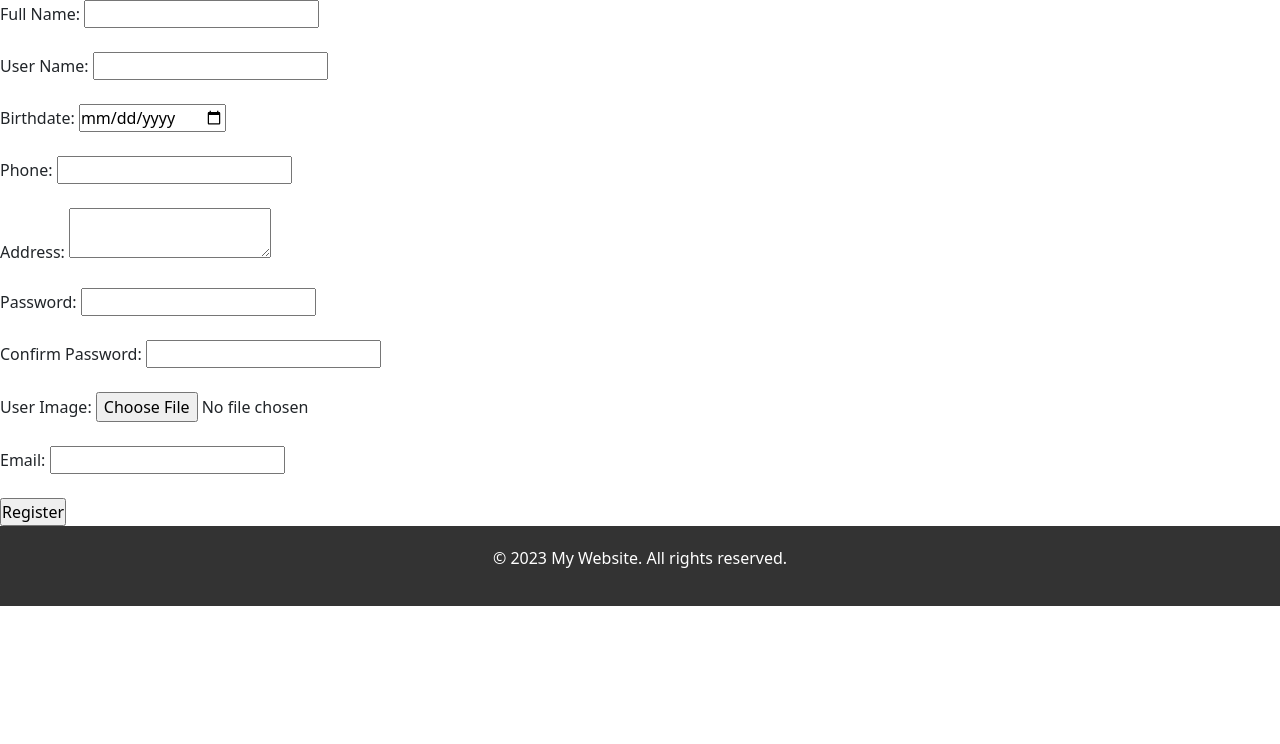
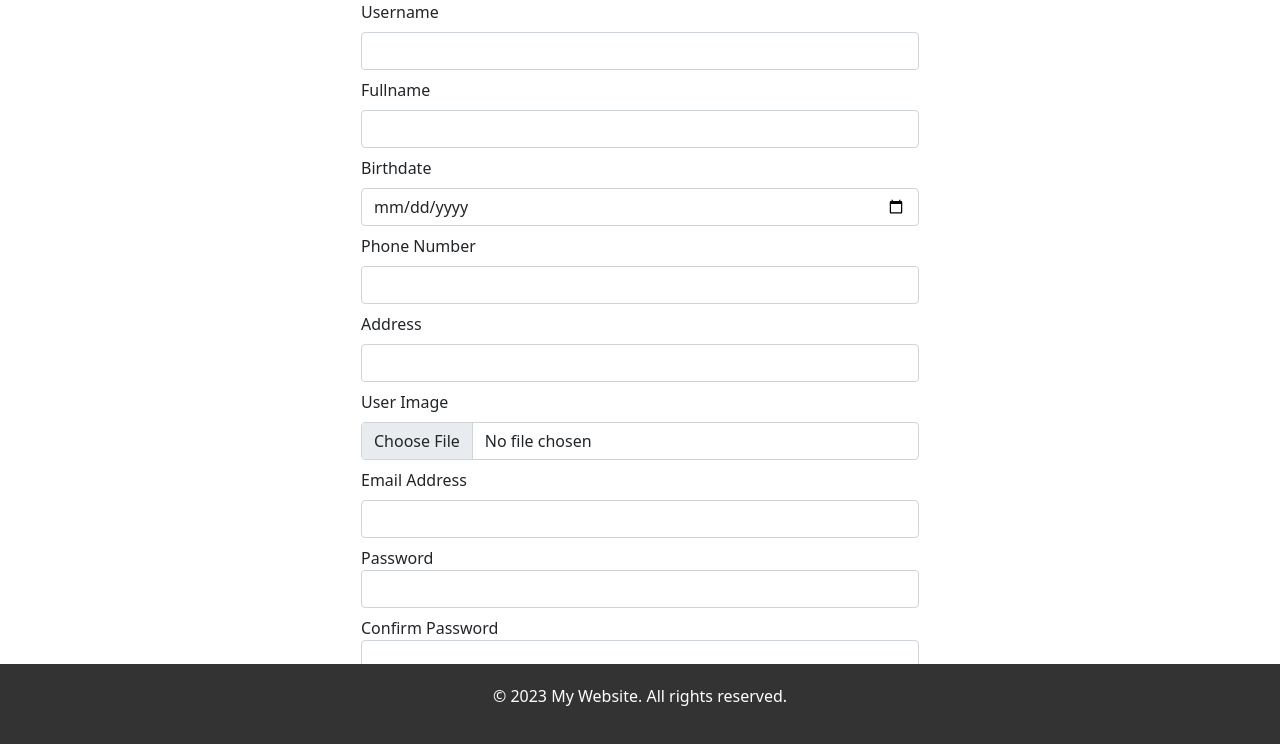
Before and after one commit to Bisho-George/registeration-form, a PHP site: page / in a window 1280 px wide. Shown: the part 56-800 px from the top of the page. Run offline with PHP 8.4, Linux system fonts and the light colour scheme; some libraries are stand-ins or nearby versions.

Commit message:
add the registeration form

```diff
--- a/index.php
+++ b/index.php
@@ -13,35 +13,49 @@
     ?>
     <!-- Page content goes here -->
 
-    <form action="./src/controllers/userController.php" method="post" >
-		<label for="full_name">Full Name:</label>
-		<input type="text" id="full_name" name="full_name" required><br><br>
-
-		<label for="user_name">User Name:</label>
-		<input type="text" id="user_name" name="user_name" required><br><br>
-
-		<label for="birthdate">Birthdate:</label>
-		<input type="date" id="birthdate" name="birthdate" required><br><br>
-
-		<label for="phone">Phone:</label>
-		<input type="tel" id="phone" name="phone" required><br><br>
-
-		<label for="address">Address:</label>
-		<textarea id="address" name="address" required></textarea><br><br>
-
-		<label for="password">Password:</label>
-		<input type="password" id="password" name="password" required><br><br>
-
-		<label for="confirm_password">Confirm Password:</label>
-		<input type="password" id="confirm_password" name="confirm_password" required><br><br>
-
-		<label for="user_image">User Image:</label>
-		<input type="file" id="user_image" name="user_image" accept="image/*" ><br><br>
-
-		<label for="email">Email:</label>
-		<input type="email" id="email" name="email" required><br><br>
-
-		<input type="submit" value="Register">
+   <div class="container d-flex justify-content-center align-items-center">
+  <div class="w-50">
+   <form action="./src/controllers/userController.php" method="post">
+    <div  class="mb-2">
+     <label for="username" class="form-label">Username</label>
+     <input type="text" class="form-control" name="username">
+    </div>
+    <div class="mb-2">
+     <label for="fullName" class="form-label">Fullname</label>
+     <input type="text" class="form-control" name="fullName">
+    </div>
+    <div class="mb-2">
+     <label for="birthdate" class="form-label">Birthdate</label>
+     <input type="date" class="form-control" name="birthDate">
+    </div>
+    <div class="mb-2">
+     <label for="phone" class="form-label">Phone Number</label>
+     <input type="text" class="form-control" name="phone">
+    </div>
+    <div class="mb-2">
+     <label for="address" class="form-label">Address</label>
+     <input type="text" class="form-control" name="address">
+    </div>
+    <div class="mb-2">
+     <label for="userImage" class="form-label">User Image</label>
+     <input type="file" class="form-control" name="userImage">
+    </div>
+    <div class="mb-2">
+     <label for="email" class="form-label">Email Address</label>
+     <input type="email" class="form-control" name="email">
+    </div>
+    <div class="mb-2">
+     <label for="password">Password</label>
+     <input type="password" class="form-control" name="password">
+    </div>
+    <div class="my-2">
+     <label for="confirmPassword">Confirm Password</label>
+     <input type="password" class="form-control" name="password">
+    </div>
+    <button type="submit" class="btn btn-success">Register</button>
+   </form>
+  </div>
+ </div>
     <?php
     // Include the footer file
     include './src/views/includes/footer.php';
--- a/src/config/tempCodeRunnerFile.php
+++ /dev/null
@@ -1,2 +0,0 @@
-<?php
-//public function insertUser ($username, $fullName, $birthdate, $phone, $address, $password, $email) {
--- /dev/null
+++ b/src/return.js
@@ -0,0 +1,3 @@
+setTimeout(() => {
+ alert('please enter another username');
+}, 2000);
--- a/src/views/includes/footer.php
+++ b/src/views/includes/footer.php
@@ -8,6 +8,6 @@ footer {
 
 </style>
 
-<footer>
+<footer class="fixed-bottom">
 		<p>&copy; 2023 My Website. All rights reserved.</p>
 </footer>
```
Also changed, not shown: src/config/DB_Ops.php (deleted, +0 -43 lines), src/controllers/userController.php (+12 -13 lines), src/models/DB_Ops.php (+44 -33 lines), src/models/user.php (+24 -32 lines).
